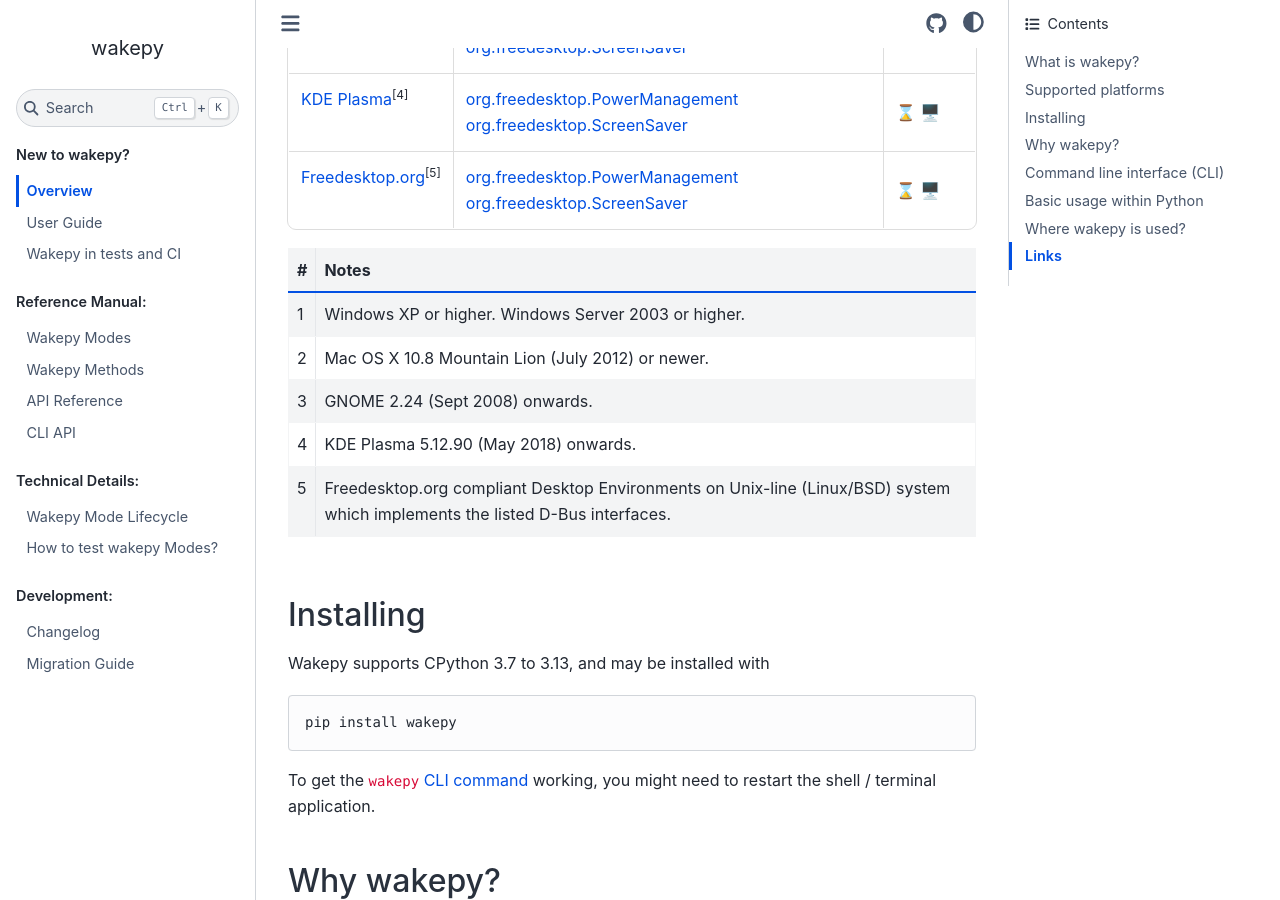
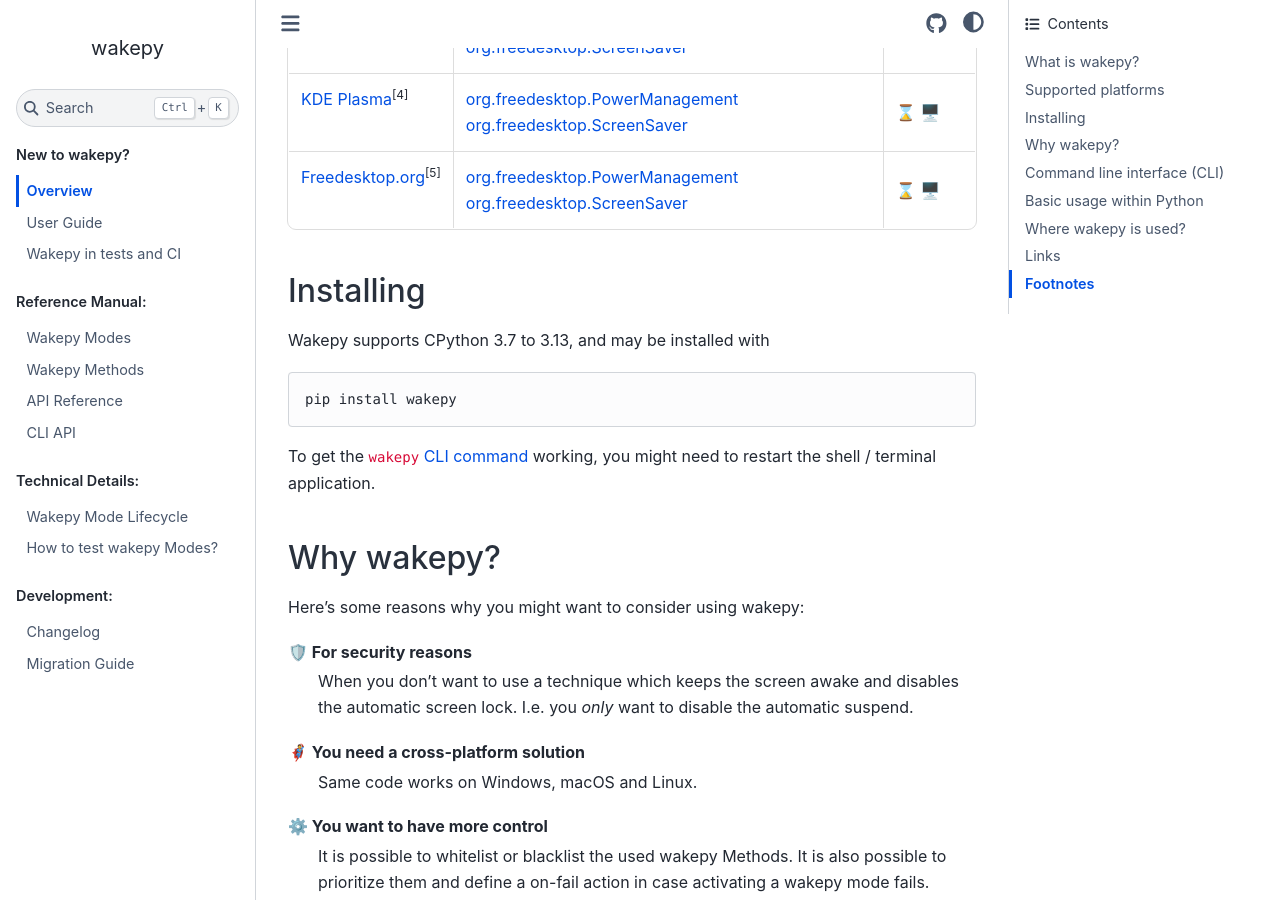
Before and after one commit to fohrloop/wakepy, a Sphinx documentation site: the page built from docs/source/index.md, in a window 1280 px wide and 900 px high, scrolled down 765 px. Built offline with Sphinx 7.4.7 and the Sphinx Book theme 1.1.4, drawn with Linux system fonts in a browser that asks for light colours; the version number could not be read and is left out; some of the changed text lies outside the part shown.

Commit message:
move footnotes to the bottom of the page

````diff
--- a/docs/source/index.md
+++ b/docs/source/index.md
@@ -63,15 +63,6 @@
   </tbody>
 </table>
 
-<p style="margin-top:1em;">
-
-| #   | Notes                                                                                                                        |
-| --- | ---------------------------------------------------------------------------------------------------------------------------- |
-| 1   | Windows XP or higher. Windows Server 2003 or higher.                                                                  |
-| 2   | Mac OS X 10.8 Mountain Lion (July 2012) or newer.                                                                            |
-| 3   | GNOME 2.24 (Sept 2008) onwards.                                                                                             |
-| 4   | KDE Plasma 5.12.90 (May 2018) onwards.                                                                                               |
-| 5   | Freedesktop.org compliant Desktop Environments on Unix-line (Linux/BSD) system which implements the listed D-Bus interfaces. |
 
 ## Installing
 
@@ -166,6 +157,17 @@
 - PyPI: [pypi.org/project/wakepy](https://pypi.org/project/wakepy/)
 
 
+## Footnotes
+
+| #   | Notes                                                                                                                        |
+| --- | ---------------------------------------------------------------------------------------------------------------------------- |
+| 1   | Windows XP or higher. Windows Server 2003 or higher.                                                                  |
+| 2   | Mac OS X 10.8 Mountain Lion (July 2012) or newer.                                                                            |
+| 3   | GNOME 2.24 (Sept 2008) onwards.                                                                                             |
+| 4   | KDE Plasma 5.12.90 (May 2018) onwards.                                                                                               |
+| 5   | Freedesktop.org compliant Desktop Environments on Unix-line (Linux/BSD) system which implements the listed D-Bus interfaces. |
+
+
 
 ```{toctree}
 :hidden:
````
